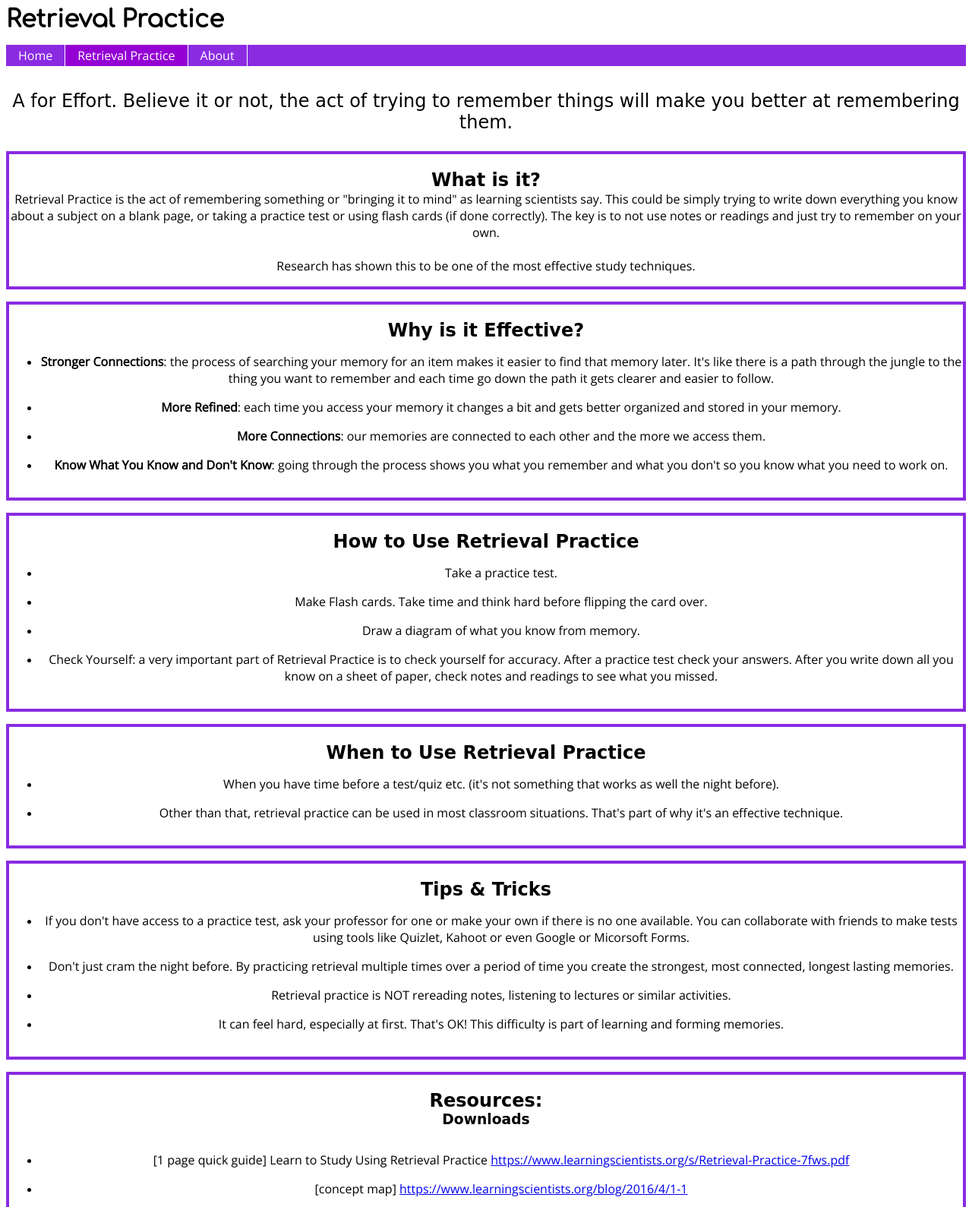
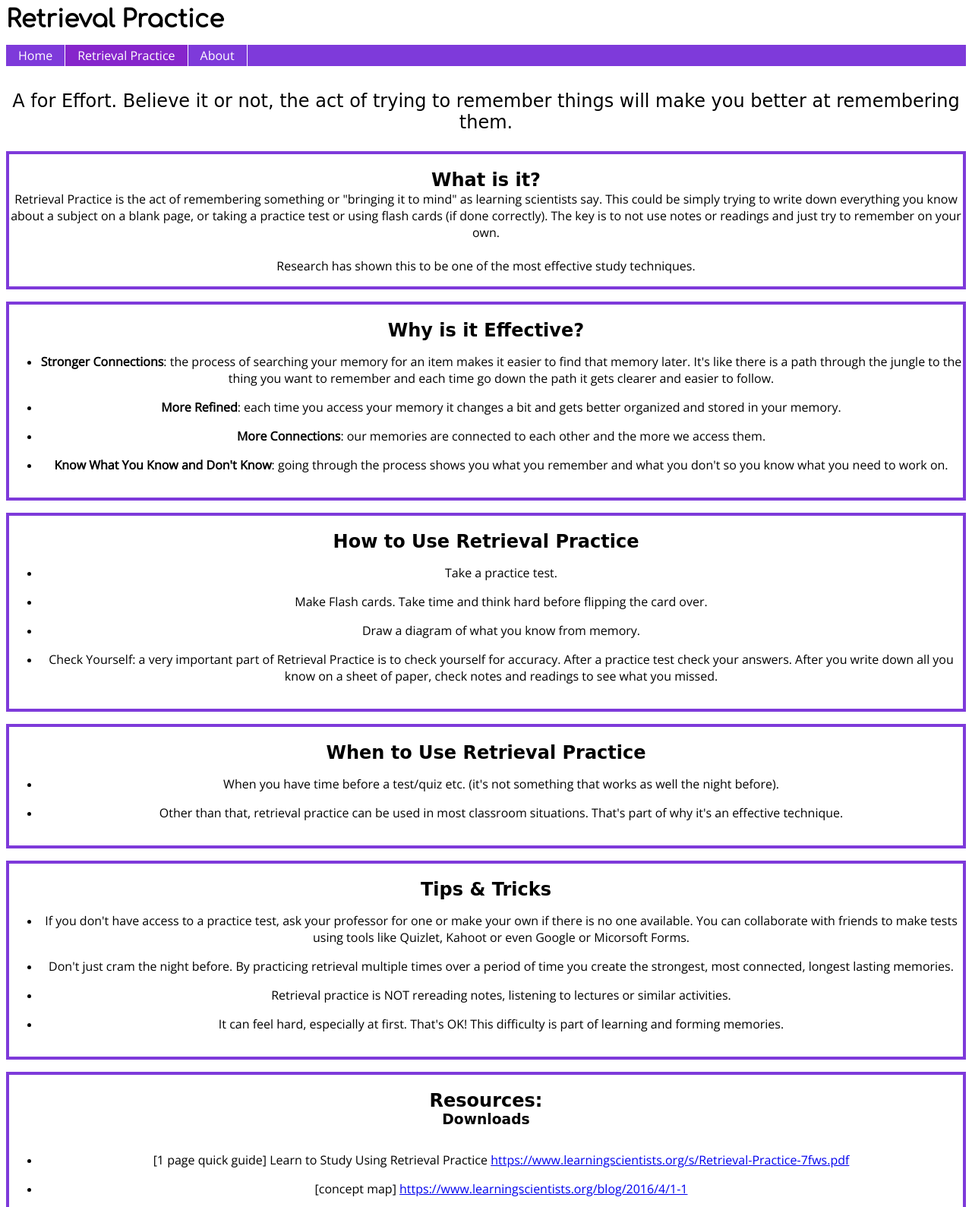
Before and after one commit to Valeden/Smart-Study-Skills, a plain HTML site: page retrieval.html in a window 1280 px wide. Shown: the top 1589 px of the page at 76% size. Drawn offline with nearby package versions, Linux system fonts and the light colour scheme; a web font is replaced by a local one.

Commit message:
Add files via upload

```diff
--- a/css/style.css
+++ b/css/style.css
@@ -35,14 +35,14 @@ h2.SSS
 {
     display: grid;
     grid-template-columns: 1fr;
-    border:4px solid blueviolet;
+    border:4px solid #7E3ADA;
 }
 
 .why-made
 {
     display: grid;
     grid-template-columns: 1fr;
-    border:4px solid blueviolet;
+    border:4px solid #7E3ADA;
     margin-top: 1rem;
 }
 
@@ -50,7 +50,7 @@ h2.SSS
 {
     display: grid;
     grid-template-columns: 1fr;
-    border:4px solid blueviolet;
+    border:4px solid #7E3ADA;
 }
 
 .what-is-it h2
@@ -67,7 +67,7 @@ h2.SSS
 {
     display: grid;
     grid-template-columns: 1fr;
-    border:4px solid blueviolet;
+    border:4px solid #7E3ADA;
     margin-top: 1rem;
 }
 
@@ -85,7 +85,7 @@ h2.SSS
 {
     display: grid;
     grid-template-columns: 1fr;
-    border:4px solid blueviolet;
+    border:4px solid #7E3ADA;
     margin-top: 1rem;
 }
 
@@ -104,7 +104,7 @@ h2.SSS
 {
     display: grid;
     grid-template-columns: 1fr;
-    border:4px solid blueviolet;
+    border:4px solid #7E3ADA;
     margin-top: 1rem;
 }
 
@@ -122,7 +122,7 @@ h2.SSS
 {
     display: grid;
     grid-template-columns: 1fr;
-    border:4px solid blueviolet;
+    border:4px solid #7E3ADA;
     margin-top: 1rem;
 }
 
@@ -140,7 +140,7 @@ h2.SSS
 {
     display: grid;
     grid-template-columns: 1fr;
-    border:4px solid blueviolet;
+    border:4px solid #7E3ADA;
     margin-top: 1rem;
 }
 
@@ -158,7 +158,7 @@ h2.SSS
 {
     display: grid;
     grid-template-columns: 1fr;
-    border:4px solid blueviolet;
+    border:4px solid #7E3ADA;
 }
 .study-skills
 {
@@ -171,14 +171,14 @@ h2.SSS
 .skill
 {
     display: grid;
-    border:4px solid blueviolet;
+    border:4px solid #7E3ADA;
 }
 
 .featured
 {
     display: grid;
     grid-template-columns: 1fr;
-    border:4px solid blueviolet;
+    border:4px solid #7E3ADA;
     margin-top: 1rem;
 }
 
@@ -186,7 +186,7 @@ h2.SSS
 {
     display: grid;
     grid-template-columns: 1fr;
-    border:4px solid blueviolet;
+    border:4px solid #7E3ADA;
     margin-top: 1rem;
 }
 
@@ -202,8 +202,8 @@ h2.SSS
     padding-left: 0;
     margin-left: 0;
     margin-bottom: 2rem;
-    background-color: blueviolet;
-    color: White;
+    background-color: #7E3ADA;
+    color: #FFFFFF;
     float: left;
     width: 100%;
     font-family: arial, helvetica, sans-serif;
@@ -216,20 +216,20 @@ h2.SSS
 .site-nav ul li a
 {
     padding: 0.2em 1em;
-    background-color: blueviolet;
-    color: White;
+    background-color: #7E3ADA;
+    color: #FFFFFF;
     text-decoration: none;
     float: left;
-    border-right: 1px solid #fff;
+    border-right: 1px solid #FFFFFF;
 }
 
 .site-nav ul li a:hover
 {
-    background-color: violet;
-    color: #fff;
+    background-color: #EE82EE;
+    color: #FFFFFF;
 }
 
 .site-nav ul li a.current {
-    background-color: darkviolet;
-    color: #fff;
+    background-color: #8625CB;
+    color: #FFFFFF;
 }
```
